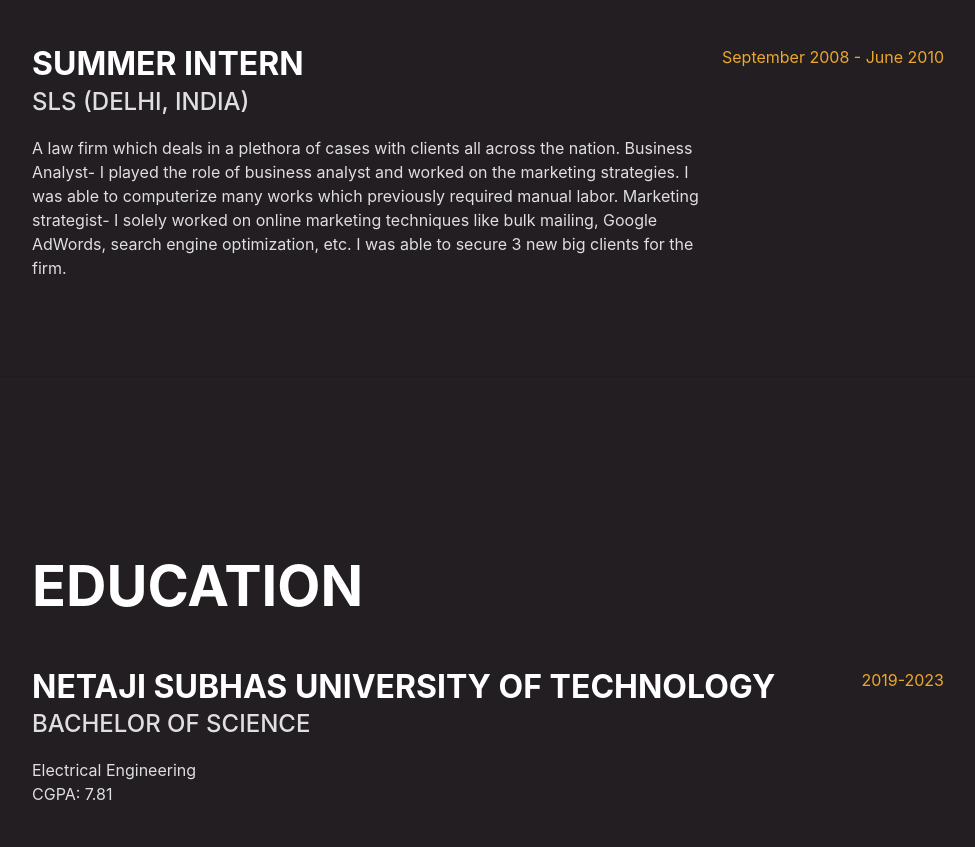
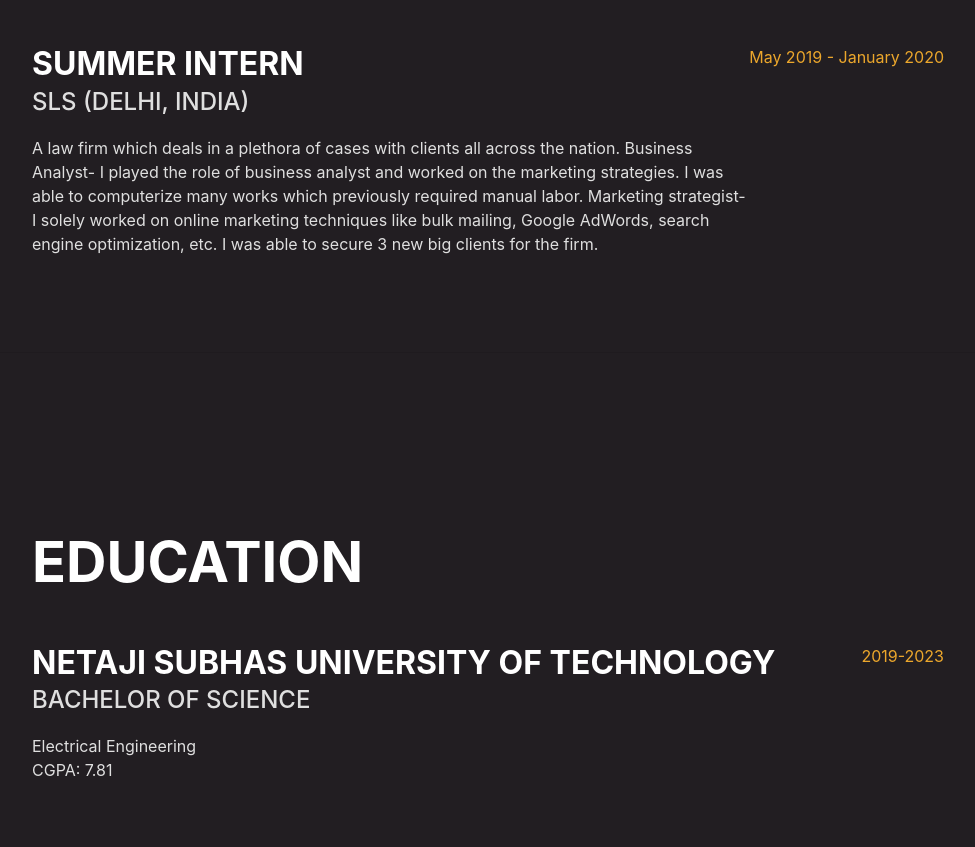
Before and after one commit to SAUMYAGUPTALFMD/CV, a plain HTML site: page index.html in a window 1280 px wide. Shown: the part 1774-2621 px from the top of the page, without its empty margins (288-1263 px from the left). Drawn offline with nearby package versions, Linux system fonts and the light colour scheme; a web font is replaced by a local one.

Commit message:
Update index.html

```diff
--- a/index.html
+++ b/index.html
@@ -96,7 +96,7 @@
                             <p>A law firm which deals in a plethora of cases with clients all across the nation. Business Analyst- I played the role of business analyst and worked on the marketing strategies. I was able to computerize many works which previously required manual labor. Marketing strategist- I solely worked on online marketing techniques like bulk mailing, Google AdWords, search engine optimization, etc. I was able to secure 3 new big clients for the firm.
 </p>
                         </div>
-                        <div class="flex-shrink-0"><span class="text-primary">September 2008 - June 2010</span></div>
+                        <div class="flex-shrink-0"><span class="text-primary">May 2019 - January 2020</span></div>
                     </div>
                 </div>
             </section>
```
